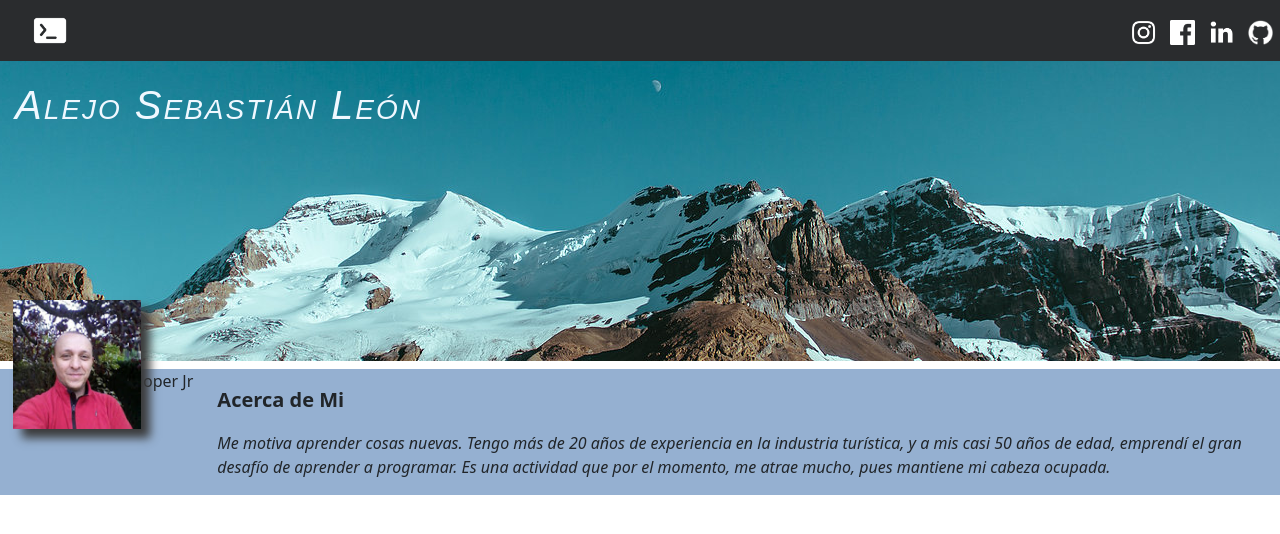
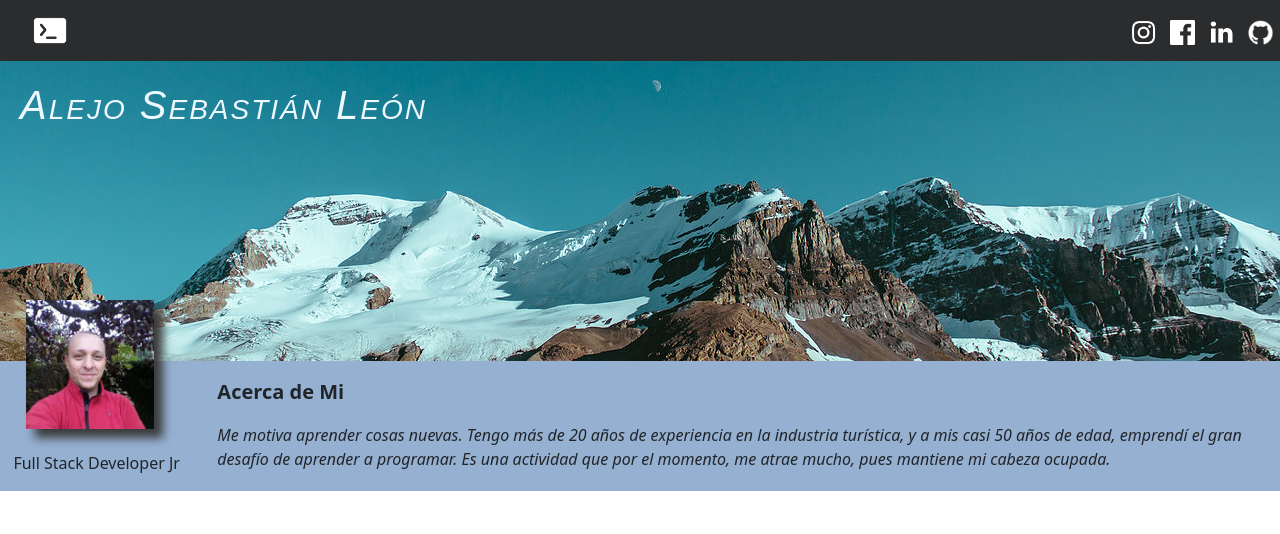
Before and after one commit to andes-soluciones/AlejoLeon-MiProyectoFinal, an Angular app in the folder AlejoLeon-MiProyectoFinal/: page / in a window 1280 px wide. Shown: the top 534 px of the page. Built offline with nearby package versions, Linux system fonts and the light colour scheme.

Commit message:
Corrección de detalles en banner y sección acerca.

```diff
--- a/AlejoLeon-MiProyectoFinal/src/app/app.component.css
+++ b/AlejoLeon-MiProyectoFinal/src/app/app.component.css
@@ -5,9 +5,13 @@
     font-variant: small-caps;
     text-align: left;
     letter-spacing: 2px;
-    padding: 20px 15px 5px;
+    padding: 20px 20px 20px;
     background-color: blue;
     height: 300px;
     background-image: url(../assets/Imagen-andes1.png);
     background-size: auto;
 }
+
+h1{
+    margin-bottom: 0px;
+}
--- a/AlejoLeon-MiProyectoFinal/src/app/components/acerca-de/acerca-de.component.css
+++ b/AlejoLeon-MiProyectoFinal/src/app/components/acerca-de/acerca-de.component.css
@@ -12,13 +12,14 @@ div{
         position: absolute;
         width: 10%;
         box-shadow: 9px 9px 9px rgb(59, 59, 59);
-        left: 1%;
+        left: 2%;
         top: 300px;
     }
 }
 
 #title{
-    text-align: right;
+    text-align: center;
+    padding-top: 90px;
 }
 
 #subtitle{
```
